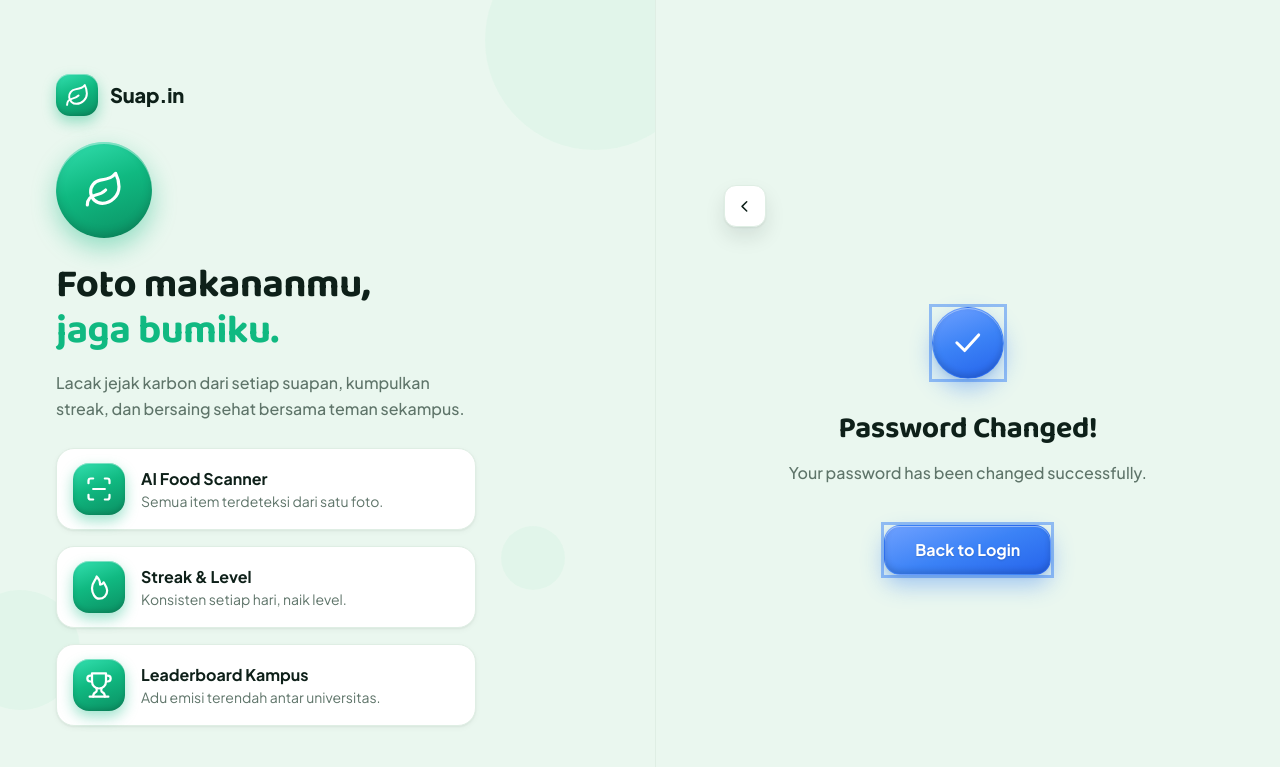
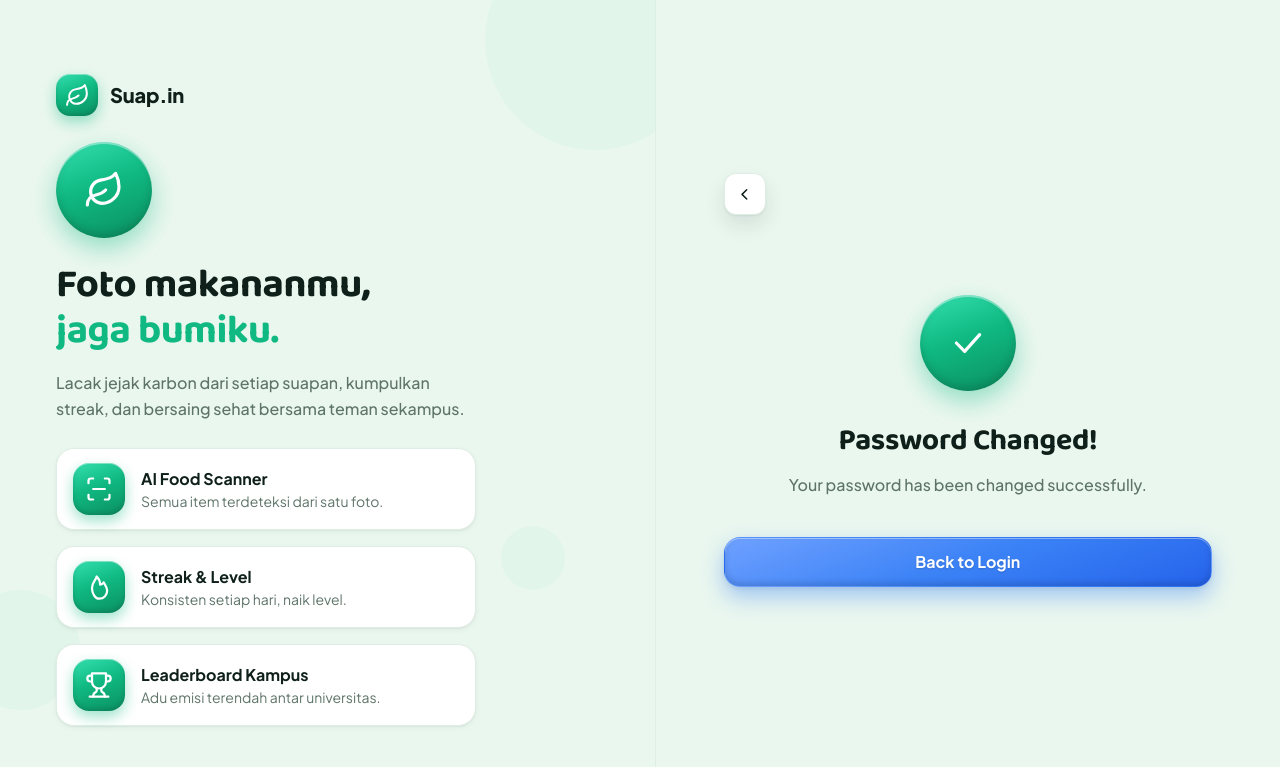
Before and after one commit to pbp-c-kelompok-1/suap.in, a Django app: page /auth/password-changed/ in a window 1280 px wide. Shown: the top 767 px of the page. Run offline with Django 5.2, Linux system fonts and the light colour scheme; some libraries are stand-ins or nearby versions.

Commit message:
feat(auth): apply flat design system to authentication pages
Update login, register, forgot-password, OTP, reset-password, password-changed and profile pages to the new component classes.

```diff
--- a/authentication/templates/authentication/password_changed.html
+++ b/authentication/templates/authentication/password_changed.html
@@ -4,15 +4,11 @@
 
 {% block auth_content %}
 <div class="flex flex-col items-center text-center py-10">
-  <span class="ring ring-circle mb-8">
-    <span class="btn-accent btn-icon-lg" style="cursor: default;">{% include 'partials/icon.html' with name='check' cls='ico-xl' %}</span>
-  </span>
+  <span class="mascot mb-8">{% include 'partials/icon.html' with name='check' cls='ico-xl' %}</span>
   <h1 class="auth-title mb-3">Password Changed!</h1>
   <p class="text-secondary mb-10" style="font-weight: 500; line-height: 1.6;">
     Your password has been changed successfully.
   </p>
-  <span class="ring ring-squircle ring-block">
-    <a href="{% url 'authentication:login' %}" class="btn-accent btn-lg">Back to Login</a>
-  </span>
+  <a href="{% url 'authentication:login' %}" class="btn-accent btn-lg btn-block">Back to Login</a>
 </div>
 {% endblock %}
--- a/authentication/templates/authentication/reset_password.html
+++ b/authentication/templates/authentication/reset_password.html
@@ -14,8 +14,6 @@
   {% include 'partials/field.html' with field=form.password1 toggle=True hint='Minimal 8 karakter. Hindari kata sandi umum dan jangan hanya angka.' %}
   {% include 'partials/field.html' with field=form.password2 toggle=True %}
 
-  <span class="ring ring-squircle ring-block mt-2">
-    <button type="submit" class="btn-accent btn-lg">Reset Password</button>
-  </span>
+  <button type="submit" class="btn-accent btn-lg btn-block mt-2">Reset Password</button>
 </form>
 {% endblock %}
```
Also changed, not shown: authentication/templates/authentication/forgot_password.html (+2 -5 lines), authentication/templates/authentication/login.html (+2 -5 lines), authentication/templates/authentication/profile.html (+5 -11 lines), authentication/templates/authentication/register.html (+2 -5 lines), authentication/templates/authentication/verify_otp.html (+2 -5 lines).
